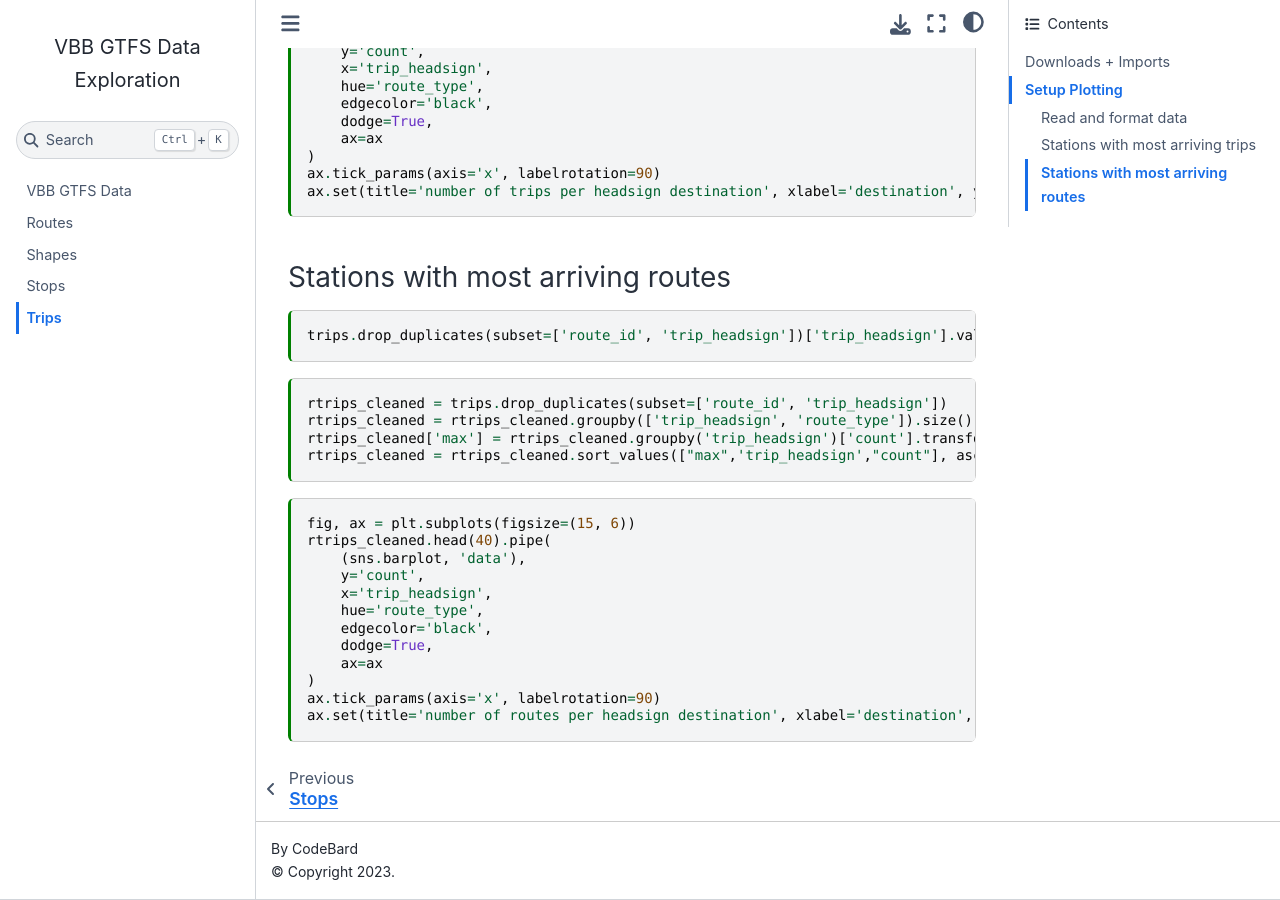
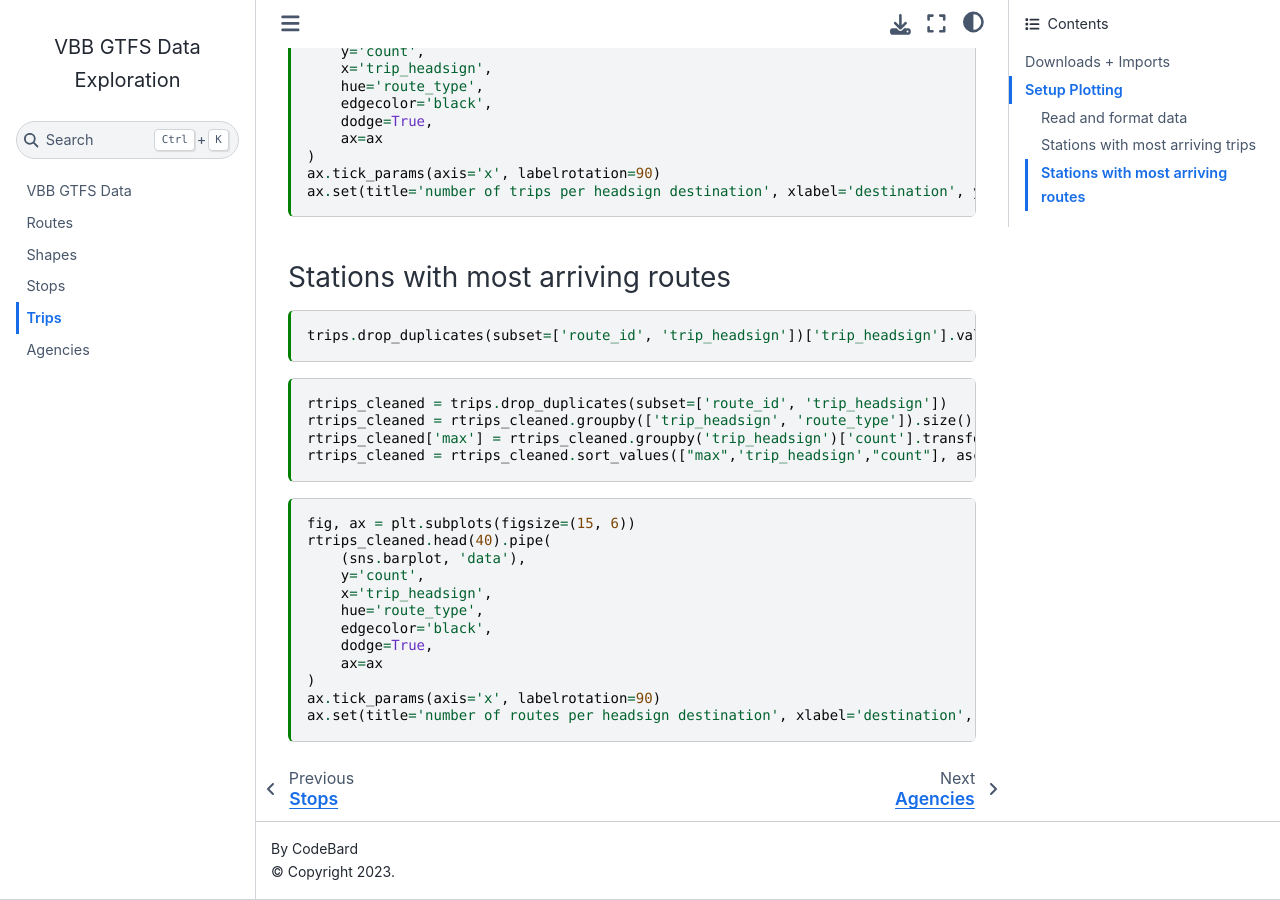
Before and after one commit to CodeBardian/vbb-gtfs, a Jupyter Book: the page built from trips.ipynb, in a window 1280 px wide and 900 px high, scrolled down 2103 px. Built offline with Jupyter Book 1.0.4 settings and Sphinx 7.4.7 and the Sphinx Book theme 1.1.4, drawn with Linux system fonts in a browser that asks for light colours; some of the changed lines change nothing that is shown.

Commit message:
agencies with seaborn heatmap

```diff
--- a/_config.yml
+++ b/_config.yml
@@ -3,7 +3,7 @@
 only_build_toc_files: true
 
 execute:
-  timeout: 360
+  timeout: 720
 
 repository:
   url: https://github.com/codebardian/vbb-gtfs
--- a/_toc.yml
+++ b/_toc.yml
@@ -4,3 +4,4 @@
 - file: shapes
 - file: stops
 - file: trips
+- file: agencies
```
Also changed, not shown: agencies.ipynb (added).
